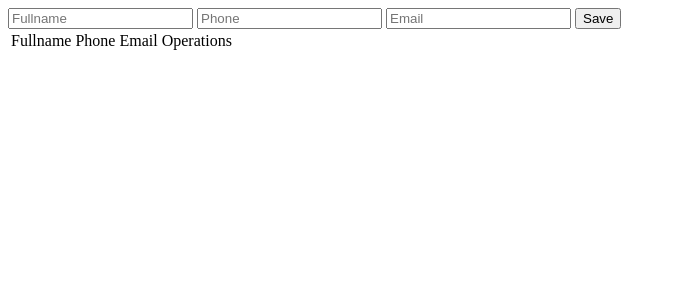
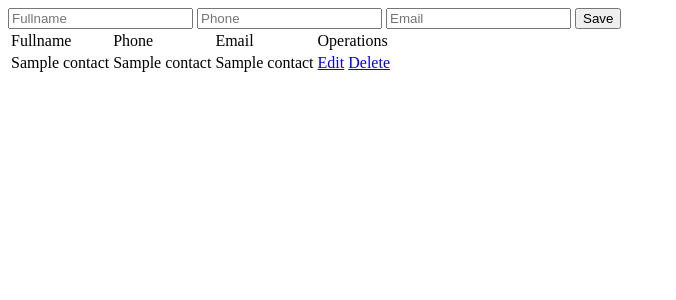
Before and after one commit to andresshare/app_contacto_flask, a Flask app: template templates/index.html in a window 1280 px wide. Shown: the top 300 px of the page, without its empty margins (0-676 px from the left). Run offline with Flask 2, Linux system fonts and the light colour scheme; the template is opened without the code that fills it: most values are stand-ins (such as "Sample title", 1, 10 or a date in 2020); some libraries are stand-ins or nearby versions.

Commit message:
crud completado con su conexion data

```diff
--- a/app.py
+++ b/app.py
@@ -44,13 +44,39 @@ def contact():
     return 'añadir contacto'
 
 
-@app.route('/edit')
-def edit_contact():
-    return 'edit contact'
+@app.route('/edit/<id>')
+def get_contact(id):
+    cur = mysql.connection.cursor()
+    cur.execute('SELECT * FROM contacts WHERE id =%s', (id))
+    data = cur.fetchall()
+    return render_template('edit-contact.html',contact=data[0])
 
-@app.route('/delete')
-def delete_contact():
-    return 'delete contact'
+
+@app.route('/update/<id>', methods=['POST'])
+def update_contact(id):
+    if request.method == 'POST':
+        fullname = request.form['fullname']
+        phone = request.form['phone']
+        email = request.form['email']
+        cur = mysql.connection.cursor()
+        cur.execute( """
+        UPDATE contacts
+        SET fullname= %s,
+             email = %s,
+             phone = %s
+         WHERE id = %s
+    """,(fullname,phone,email,id))
+    flash('contact updated SUCCESSFULLY!!')
+    mysql.connection.commit()
+    return redirect(url_for('index'))
+
+@app.route('/delete/<string:id>')
+def delete_contact(id):
+    cur = mysql.connection.cursor()
+    cur.execute('DELETE FROM contacts WHERE id ={0}'.format(id))
+    mysql.connection.commit()
+    flash('contact removed SUCCESSFULLY!!')
+    return redirect(url_for('index'))
 
 
 if __name__ == '__main__':
--- a/templates/index.html
+++ b/templates/index.html
@@ -36,9 +36,23 @@
 
     </tr>
     </thead>
-</table>
     <tbody>
+    {% for contact in contacts %}
+        <tr>
+            <td>{{ contact.1 }}</td>
+            <td>{{ contact.2 }}</td>
+            <td>{{ contact.3 }}</td>
+            <td>
+                <a href="/edit/{{ contact.0 }}">Edit</a>
+                <a href="/delete/{{ contact.0 }}">Delete</a>
+
+            </td>
+
+        </tr>
+    {% endfor %}
 
     </tbody>
+</table>
+
 </body>
 </html>
```
Also changed, not shown: templates/edit-contact.html (added, +22 -0 lines).
